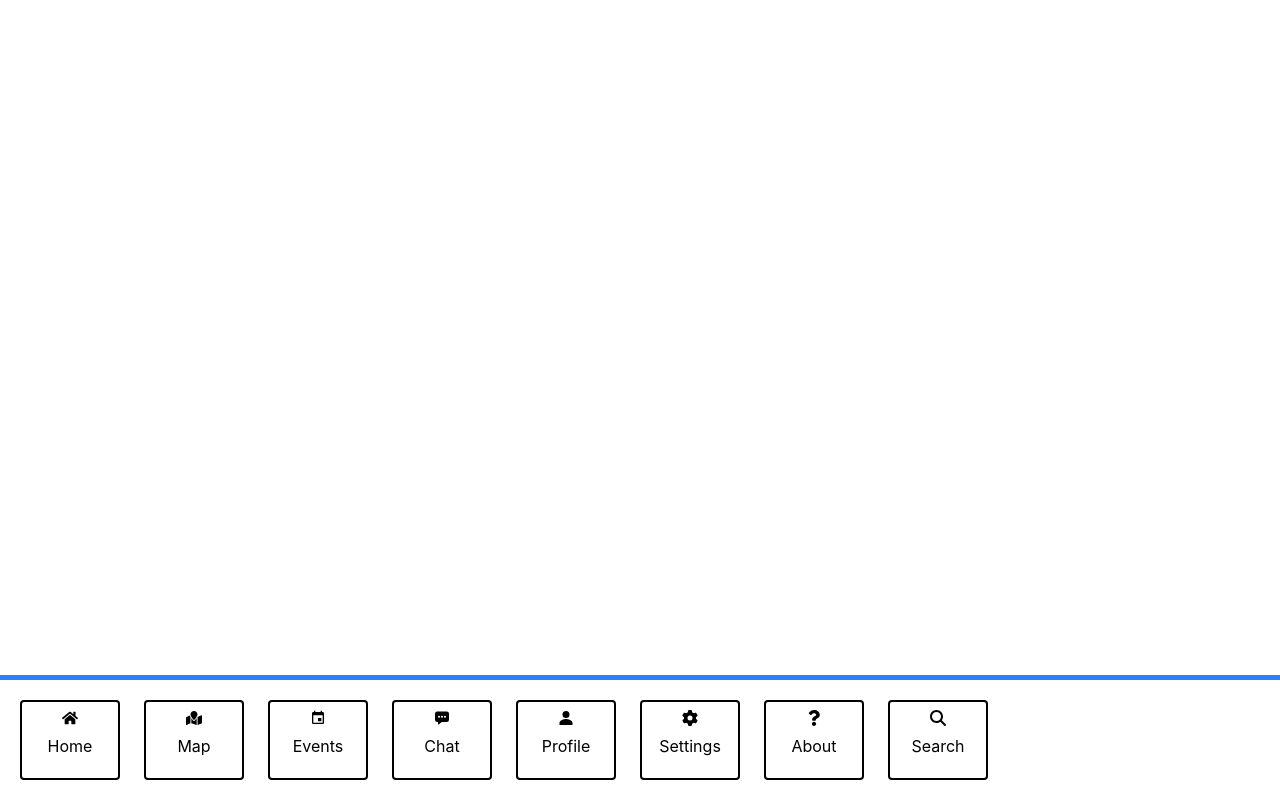
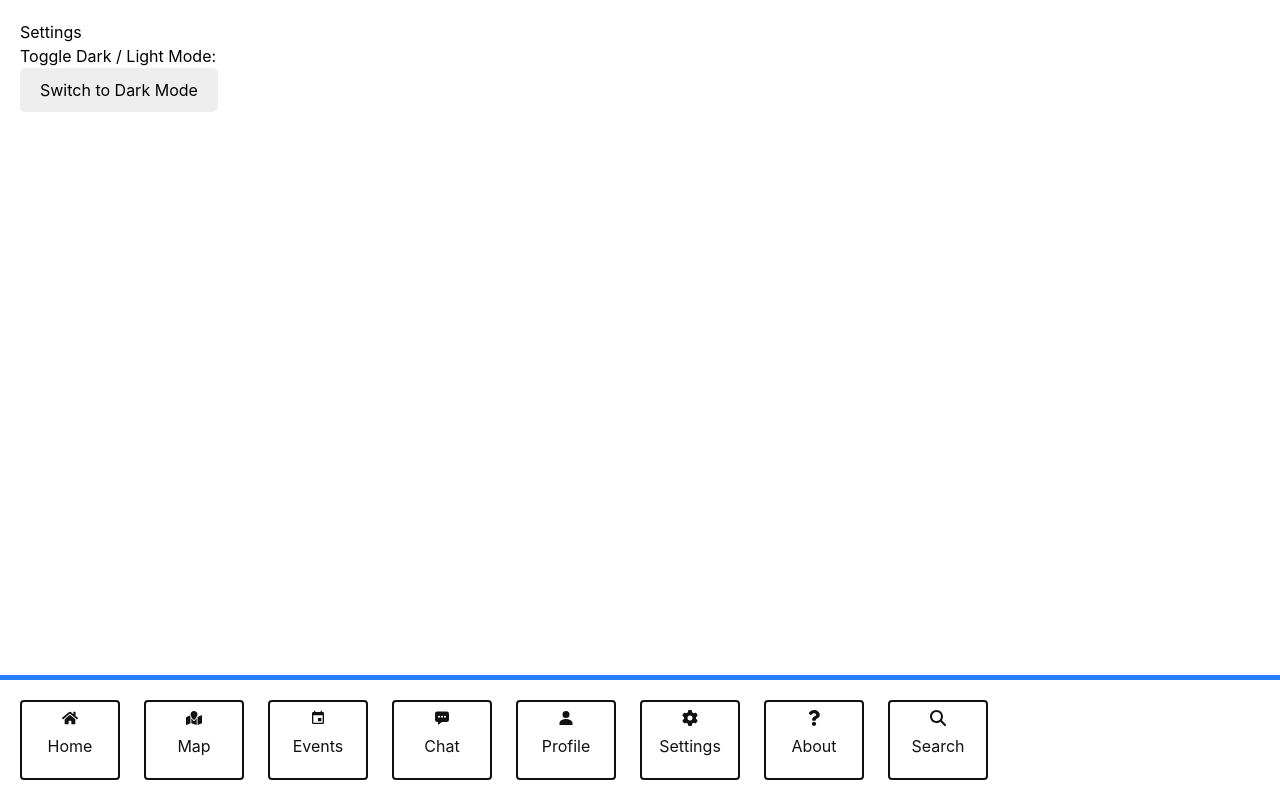
Before and after one commit to zhenhan2233-hash/sportsproject, a React (Vite) app: page /sportsproject/setting in a window 1280 px wide. Built offline with nearby package versions, Linux system fonts and the light colour scheme.

Commit message:
Update 2

```diff
--- a/package.json
+++ b/package.json
@@ -30,6 +30,7 @@
     "eslint-plugin-react-hooks": "^7.0.1",
     "eslint-plugin-react-refresh": "^0.5.0",
     "globals": "^17.3.0",
+    "lightningcss": "^1.32.0",
     "vite": "^7.3.1"
   }
 }
--- a/src/App.jsx
+++ b/src/App.jsx
@@ -26,47 +26,57 @@ import Search from "./pages/Search";
 import Map from "./pages/Map";
 
 function App() {
+  const [darkMode, setDarkMode] = useState(false);
+
+  const appStyle = {
+    backgroundColor: darkMode ? "#121212" : "#f8f8f8",
+    color: darkMode ? "#f0f0f0" : "#111111",
+    minHeight: "100vh",
+    transition: "background-color 0.3s, color 0.3s",
+  };
+
   return (
-
-    <>
-    <BrowserRouter basename="/sportsproject/"></BrowserRouter>
-
-    <BrowserRouter>
-    <nav className="fixed bottom-0 left-0 w-full bg-white border-t-5 border-blue-500 p-5 flex gap-6 z-50">
+    <div style={appStyle}>
+      <BrowserRouter basename="/sportsproject/">
+        <nav className="fixed bottom-0 left-0 w-full bg-white border-t-5 border-blue-500 p-5 flex gap-6">
           <Link to="/" className="flex flex-col items-center p-2 w-25 h-20 border-2 rounded">
-  <FaHome className="text-xl-text-center text-bold mb-2" />Home</Link>
+            <FaHome className="text-xl-text-center text-bold mb-2" />Home
+          </Link>
           <Link to="/map" className="flex flex-col items-center p-2 w-25 h-20 border-2 rounded">
-  <FaMapMarked className="text-xl-text-center text-bold mb-2" />Map</Link>
+            <FaMapMarked className="text-xl-text-center text-bold mb-2" />Map
+          </Link>
           <Link to="/event" className="flex flex-col items-center p-2 w-25 h-20 border-2 rounded">
-  <MdEvent className="text-xl-text-center text-bold mb-2" />Events</Link>
+            <MdEvent className="text-xl-text-center text-bold mb-2" />Events
+          </Link>
           <Link to="/chat" className="flex flex-col items-center p-2 w-25 h-20 border-2 rounded">
-  <IoChatboxEllipses className="text-xl-text-center text-bold mb-2" />Chat</Link>
+            <IoChatboxEllipses className="text-xl-text-center text-bold mb-2" />Chat
+          </Link>
           <Link to="/profile" className="flex flex-col items-center p-2 w-25 h-20 border-2 rounded">
-  <IoPersonSharp className="text-xl-text-center text-bold mb-2" />Profile</Link>
+            <IoPersonSharp className="text-xl-text-center text-bold mb-2" />Profile
+          </Link>
           <Link to="/setting" className="flex flex-col items-center p-2 w-25 h-20 border-2 rounded">
-  <FaGear className="text-xl-text-center text-bold mb-2" />Settings</Link>
+            <FaGear className="text-xl-text-center text-bold mb-2" />Settings
+          </Link>
           <Link to="/about" className="flex flex-col items-center p-2 w-25 h-20 border-2 rounded">
-  <FaQuestion className="text-xl-text-center text-bold mb-2" />About</Link>
+            <FaQuestion className="text-xl-text-center text-bold mb-2" />About
+          </Link>
           <Link to="/search" className="flex flex-col items-center p-2 w-25 h-20 border-2 rounded">
-  <FaMagnifyingGlass className="text-xl-text-center text-bold mb-2" />Search</Link>
-
-
+            <FaMagnifyingGlass className="text-xl-text-center text-bold mb-2" />Search
+          </Link>
         </nav>
 
         <Routes>
           <Route path="/" element={<Home />} />
-      <Route path ="/map" element={<Map/>} />
+          <Route path="/map" element={<Map />} />
           <Route path="/about" element={<About />} />
           <Route path="/profile" element={<Profile />} />
-        <Route path="/setting" element={<Settings />} />
-        <Route path="/event" element={<Event/>} />
-        <Route path="/chat" element={<Chat/>} />
-        <Route path="/search" element={<Search/>} />
-
+          <Route path="/setting" element={<Settings darkMode={darkMode} setDarkMode={setDarkMode} />} />
+          <Route path="/event" element={<Event />} />
+          <Route path="/chat" element={<Chat />} />
+          <Route path="/search" element={<Search />} />
         </Routes>
       </BrowserRouter>
-
-    </>
+    </div>
   );
 }
 
--- a/src/pages/Settings.jsx
+++ b/src/pages/Settings.jsx
@@ -1,8 +1,6 @@
-import React, { useState } from "react";
+import React from "react";
 
-function Settings() {
-  const [darkMode, setDarkMode] = useState(false);
-
+function Settings({ darkMode = false, setDarkMode = () => {} }) {
   const pageStyle = {
     backgroundColor: darkMode ? "#1a1a1a" : "#ffffff",
     color: darkMode ? "#f0f0f0" : "#000000",
```
Also changed, not shown: Card.jsx (deleted), src/Card.jsx (added), 1 other file (tests, documents, lock files or other folders). Lines whose indentation alone changed are shown as unchanged.
